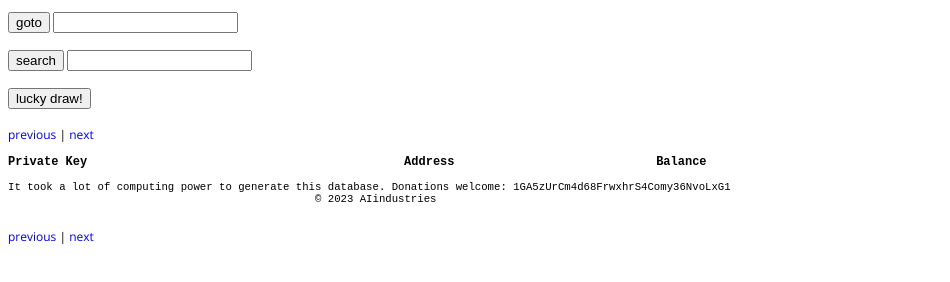
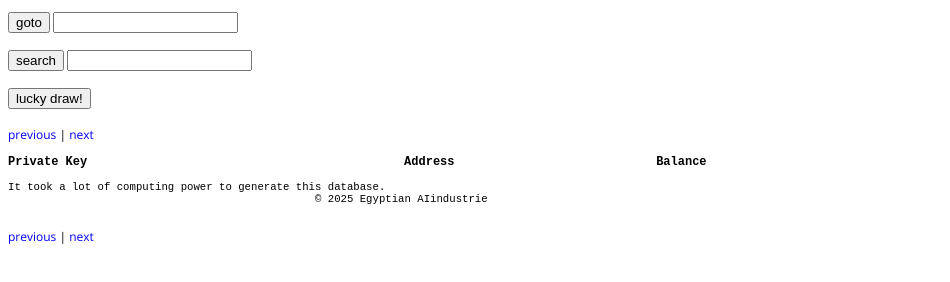
Before and after one commit to Ranamom/Bitcoin-privatekey-database, a plain HTML site: page index.html in a window 1280 px wide. Shown: the part 92-374 px from the top of the page, without its empty margins (0-950 px from the left). Drawn offline with nearby package versions, Linux system fonts and the light colour scheme; a script that the page names is missing.

Commit message:
Update index.html

```diff
--- a/index.html
+++ b/index.html
@@ -37,7 +37,7 @@
 <a href="#", id="prev_page">previous</a> | <a href="#", id="next_page">next</a>
 <pre class="keys" id="items"><strong>Private Key</strong>                                            <strong>Address</strong>                            <strong>Balance</strong>
 </pre>
-<pre style="margin-top: 1em; font-size: 8pt;">It took a lot of computing power to generate this database. Donations welcome: 1GA5zUrCm4d68FrwxhrS4Comy36NvoLxG1<br>						© 2023 AIindustries<br><br></pre>
+<pre style="margin-top: 1em; font-size: 8pt;">It took a lot of computing power to generate this database. <br>						© 2025 Egyptian AIindustrie<br><br></pre>
 <a href="#", id="prev_page1">previous</a> | <a href="#", id="next_page1">next</a>
 <script src="./assets/bignumber.min.js"></script>
 <script src="./assets/bitcoinjs-min.js"></script>
```
